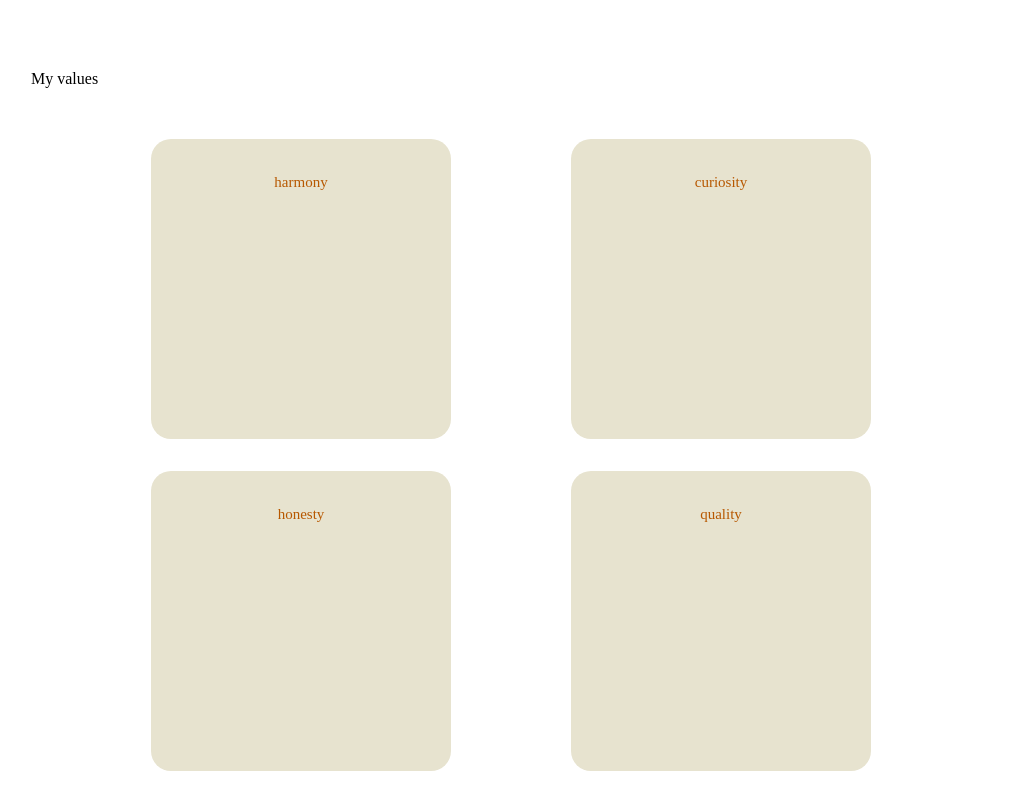
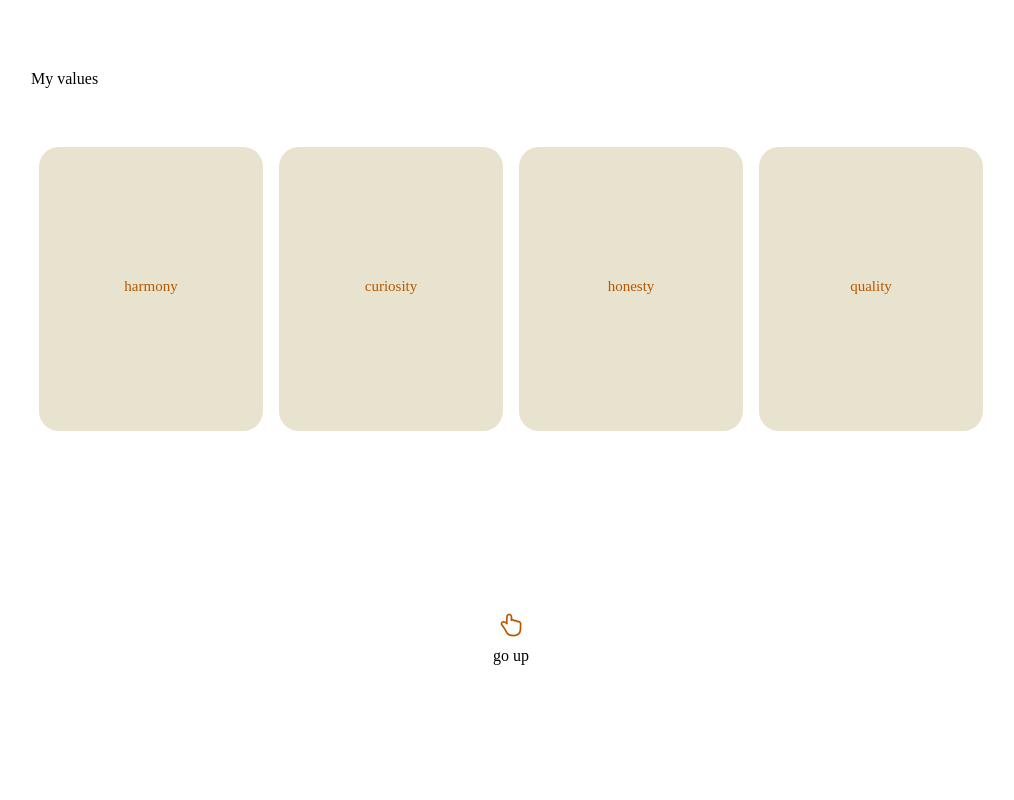
Before and after one commit to amelie-pf/amelie-pf.github.io, a plain HTML site: page about-me.html in a window 1280 px wide. Shown: the part 1080-1880 px from the top of the page, without its empty margins (129-1143 px from the left). After the commit the page ends 1764 px from the top, so only its background shows below. Drawn offline with Linux system fonts and the light colour scheme.

Commit message:
rearrange cards

```diff
--- a/about-me.html
+++ b/about-me.html
@@ -100,7 +100,7 @@
                         <p>harmony</p>
                       </div>
                       <div class="flip-card-back">
-                        <p>For me, harmony is much more than a feeling, it is often the small things that make harmony complete.
+                        <p>For me, <span style="color: #B75800;">harmony</span> is much more than a feeling, it is often the small things that make harmony complete.
                             Harmony describes a balance of different parts that fit together, complement each other and together form a balanced unit.</p>
                       </div>
                     </div>
@@ -112,21 +112,18 @@
                         <p>curiosity</p>
                       </div>
                       <div class="flip-card-back">
-                          <p>Children are curious and want to understand how something works. I have never lost this aspect in the course of my life. The excitement of trying new things and the desire to learn new insights drives me constantly. For me, it's like an "engine" for the development of my projects.</p>
+                          <p>Children are <span style="color: #B75800;">curious</span> and want to understand how something works. I have never lost this aspect in the course of my life. The excitement of trying new things and the desire to learn new insights drives me constantly. For me, it's like an "engine" for the development of my projects.</p>
                       </div>
                     </div>
                   </div>
-            </div>
 
-            <div class="flex-container">
-
-                <div class="flip-card">
+                  <div class="flip-card">
                     <div class="flip-card-inner">
                       <div class="flip-card-front">
                         <p>honesty</p>
                       </div>
                       <div class="flip-card-back">
-                          <p>From my point of view, honesty stands for sincerity, openness, straightforwardness and fairness. Not only in private, but also in the professional environment, this is essential.  Honesty requires a high degree of self-reflection and sovereignty, as it also includes admitting one's own mistakes and dealing with them openly. </p>
+                          <p>From my point of view, <span style="color: #B75800;">honesty</span> stands for sincerity, openness, straightforwardness and fairness. Not only in private, but also in the professional environment, this is essential.  Honesty requires a high degree of self-reflection and sovereignty, as it also includes admitting one's own mistakes and dealing with them openly. </p>
                       </div>
                     </div>
                   </div>
@@ -138,7 +135,7 @@
                       </div>
                       <div class="flip-card-back">
                           <p>
-                            Quality means for me that work will be completed with with the highest requirement to the fullest satisfaction. This includes not only the completion of actual work but also reliability and transparency.
+                            <span style="color: #B75800;">Quality</span> means for me that work will be completed with with the highest requirement to the fullest satisfaction. This includes not only the completion of actual work but also reliability and transparency.
                           </p>
                       </div>
                     </div>
--- a/css/main.css
+++ b/css/main.css
@@ -691,7 +691,7 @@ ul, ol {
     background-color: transparent;
     width: 300px;
     height: 300px;
-
+    padding:0.5rem;
     /*perspective: 1000px; Remove this if you don't want the 3D effect */
   }
 
@@ -725,14 +725,18 @@ ul, ol {
     text-align: center;
     background-color:--light-beige;
     color: var(--orange);
-    padding: 2rem;
+    padding-top: 8rem;
+    padding-bottom : 8rem;
   }
 
   /* Style the back side */
   .flip-card-back {
+    display: flex;
+    justify-content: center;
     background-color: --light-beige;
     transform: rotateY(180deg);
-    padding: 2rem;
+    padding:1.5rem;
+
   }
 
     }
```
